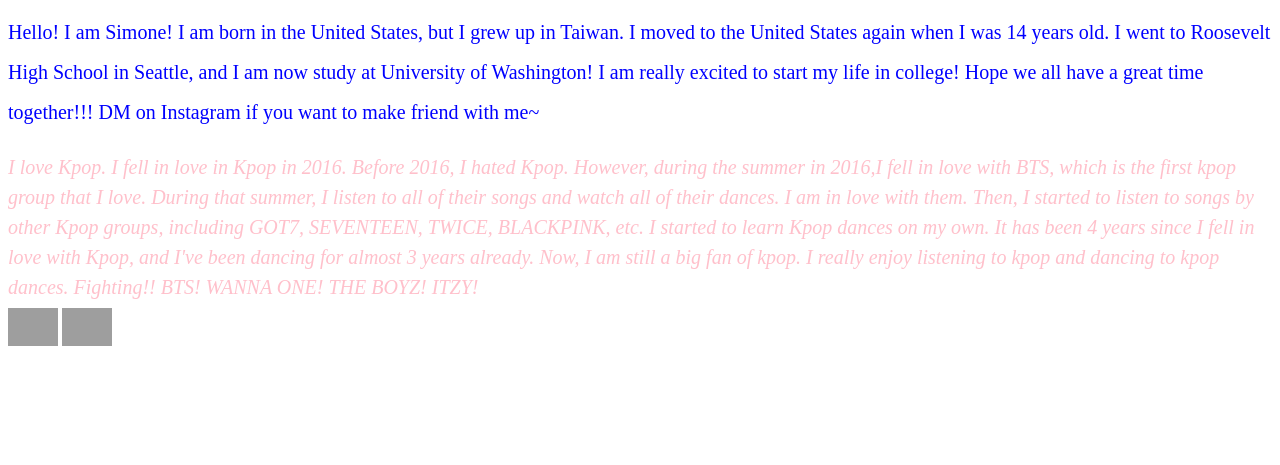
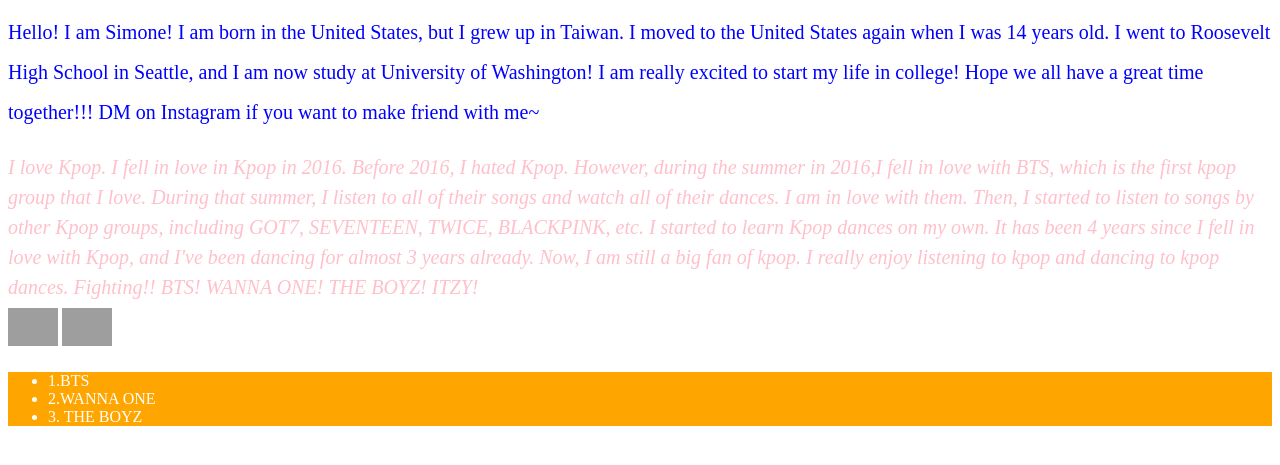
Before and after one commit to simone29-2036579/simone29-2036579.github.io, a plain HTML site: page someCss.html in a window 1280 px wide. Shown: the part 113-578 px from the top of the page. Drawn offline with Linux system fonts and the light colour scheme; grey boxes are pictures that could not be loaded.

Commit message:
Add files via upload

```diff
--- a/someCss.html
+++ b/someCss.html
@@ -23,9 +23,18 @@ a big fan of kpop. I really enjoy listening to kpop and dancing to kpop dances.
 
 	<div class="wrapper">
 
-	<img class="img-ITZY" src="https://assets.teenvogue.com/photos/5e8caf39bbdb0f0009d25c1c/16:9/w_3759,h_2114,c_limit/tout.jpg" alt="ITZY">
+	<img class="img-ITZY" src="https://assets.teenvogue.com/photos/5e8caf39bbdb0f0009d25c1c/16:9/w_3759,h_2114,c_limit/tout.jpg" alt="ITZY"
+	height="50"; width="50">
 
 	<img class="img-BTS" src="https://www.cheatsheet.com/wp-content/uploads/2020/08/BTS-Dynamite-1024x882.jpg" alt="BTS">
+
+
+<nav>
+	<ul>
+		<li>1.BTS</li>
+		<li>2.WANNA ONE</li>
+		<li>3. THE BOYZ</li>
+	</ul>
 
 	</div>
 		</body>
--- a/style.css
+++ b/style.css
@@ -45,3 +45,10 @@ width:50px;
 height:50px;
 OBJECT-FIT: contain;
 }
+
+nav{
+background-color: orange;
+color:white;
+position:sticky;
+top:0px;
+}
```
